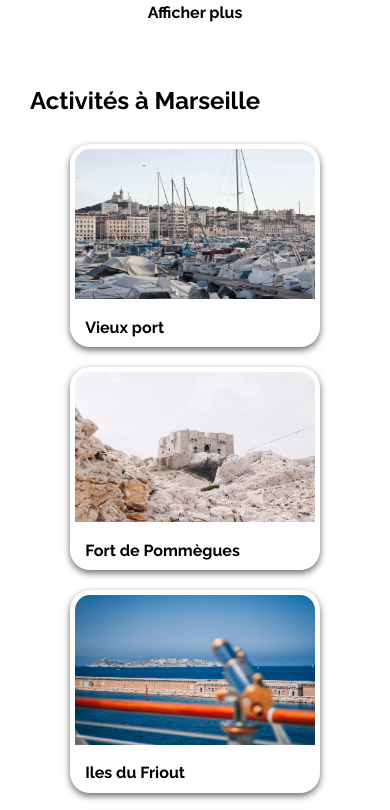
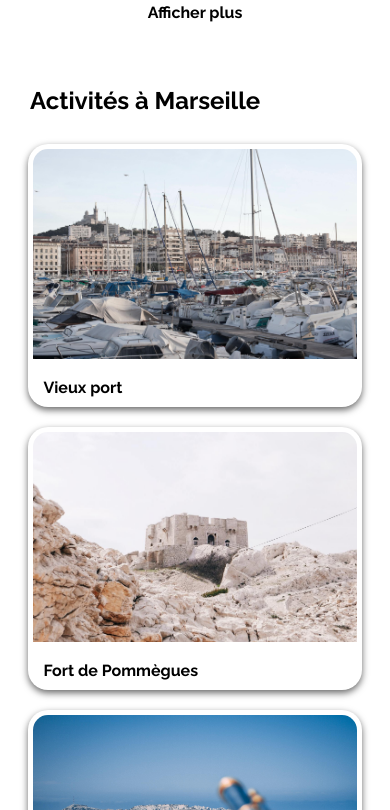
Before and after one commit to Leovi84/P2_OC, a plain HTML site: page index.html in a window 390 px wide. Shown: the part 3108-3918 px from the top of the page. Drawn offline with Linux system fonts and the light colour scheme.

Commit message:
CSS updated

```diff
--- a/styles.css
+++ b/styles.css
@@ -9,6 +9,7 @@
 
   body {
     font-family: "Raleway", sans-serif;
+    margin: auto !important;
   }
 
   a {
@@ -345,9 +346,6 @@ color: black;
   .sectionArticle {
     display: flex;
   }
-  /*.popularHousingMarseille article{
-    max-width: 33%;
-  }*/
   .housingMarseille article img {
     height: 210px;
   }
@@ -368,7 +366,7 @@ color: black;
     flex-direction: row;
   }
   .activities article img, .activities aside img {
-    max-height: 160px;
+    max-height: 220px;
   }
  }
 
```
